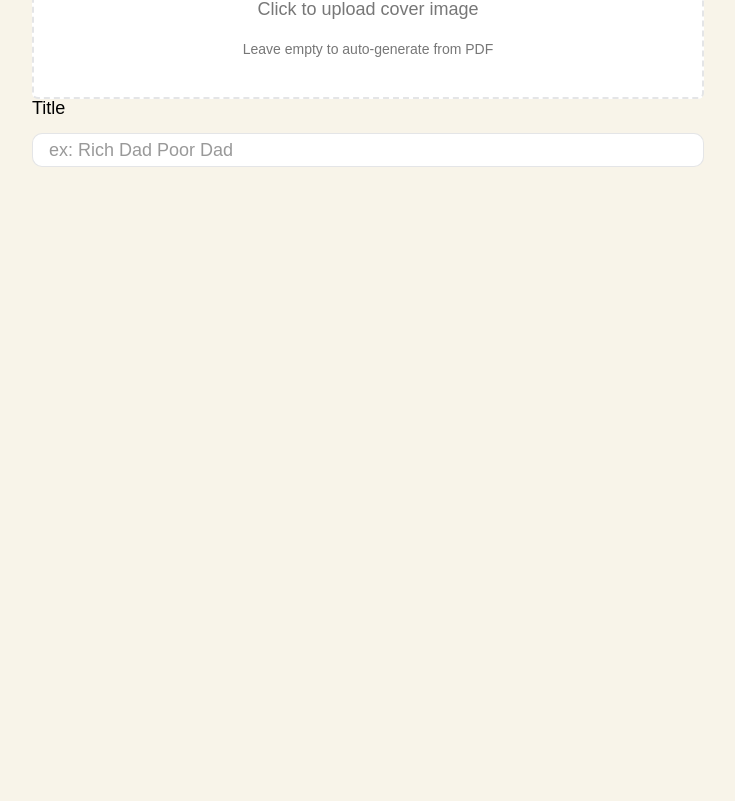
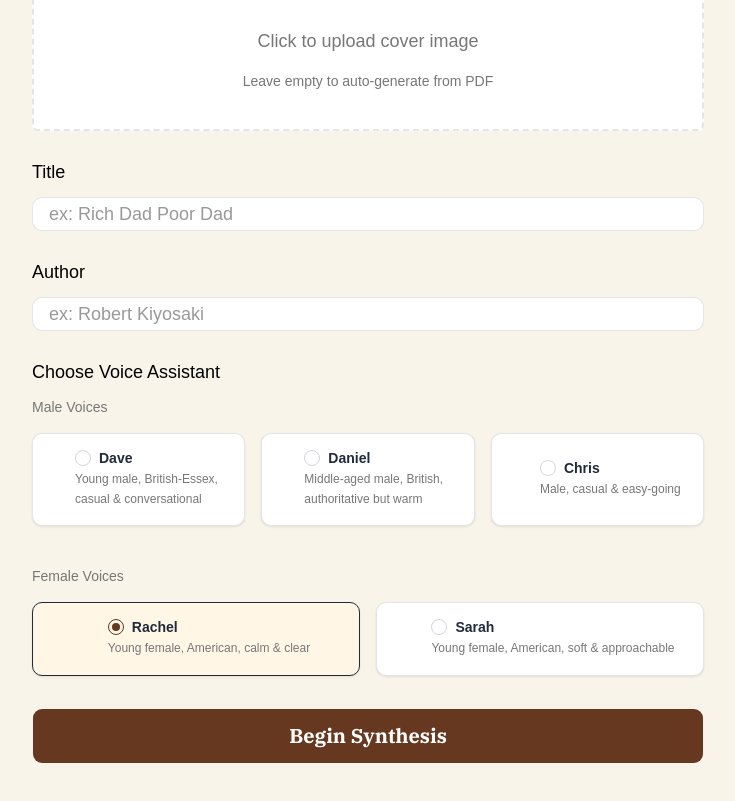
Before and after one commit to HerbertNtim/readora-voice, a Next.js app: page /books/new in a window 1280 px wide. Shown: the part 521-1322 px from the top of the page, without its empty margins (272-1007 px from the left). Before the commit the page ends 840 px from the top, so only its background shows below. Built offline with nearby package versions, Linux system fonts and the light colour scheme; no server answers; a web font is replaced by a local one.

Commit message:
forms ui

```diff
--- a/components/UploadForm.tsx
+++ b/components/UploadForm.tsx
@@ -9,7 +9,7 @@ import { UploadSchema } from '@/lib/zod';
 import { BookUploadFormValues } from '@/types';
 import { zodResolver } from '@hookform/resolvers/zod';
 import { useState } from 'react';
-import { Controller, useForm } from 'react-hook-form';
+import { useForm } from 'react-hook-form';
 
 import LoadingOverlay from './LoadingOverlay';
 import FileUploader from './FileUploader';
@@ -23,10 +23,11 @@ import {
   FormMessage,
 } from '@/components/ui/form';
 import { Input } from '@/components/ui/input';
+import VoiceSelector from './VoiceSelector';
+import { Button } from './ui/button';
 
 const UploadForm = () => {
   const [isSubmitting, setIsSubmitting] = useState(false);
-  const [isMounted, setIsMounted] = useState(false);
 
   const form = useForm<BookUploadFormValues>({
     resolver: zodResolver(UploadSchema),
@@ -48,7 +49,7 @@ const UploadForm = () => {
 
       <div className="new-book-wrapper">
         <Form {...form}>
-          <form onSubmit={form.handleSubmit(onSubmit)}>
+          <form onSubmit={form.handleSubmit(onSubmit)} className="space-y-8">
             {/* 1. PDF File Upload */}
             <FileUploader
               control={form.control}
@@ -92,6 +93,56 @@ const UploadForm = () => {
                 </FormItem>
               )}
             />
+
+            {/* 4. Author Input */}
+            <FormField
+              control={form.control}
+              name="author"
+              render={({ field }) => (
+                <FormItem>
+                  <FormLabel className="form-label">Author</FormLabel>
+                  <FormControl>
+                    <Input
+                      className="form-input"
+                      placeholder="ex: Robert Kiyosaki"
+                      {...field}
+                      disabled={isSubmitting}
+                    />
+                  </FormControl>
+                  <FormMessage />
+                </FormItem>
+              )}
+            />
+
+            {/* 5. Voice Selector */}
+            <FormField
+              control={form.control}
+              name="persona"
+              render={({ field }) => (
+                <FormItem>
+                  <FormLabel className="form-label">
+                    Choose Voice Assistant
+                  </FormLabel>
+                  <FormControl>
+                    <VoiceSelector
+                      value={field.value}
+                      onChange={field.onChange}
+                      disabled={isSubmitting}
+                    />
+                  </FormControl>
+                  <FormMessage />
+                </FormItem>
+              )}
+            />
+
+            {/* 6. Submit Button */}
+            <Button
+              type="submit"
+              className={'form-btn'}
+              disabled={isSubmitting}
+            >
+              Begin Synthesis
+            </Button>
           </form>
         </Form>
       </div>
```
